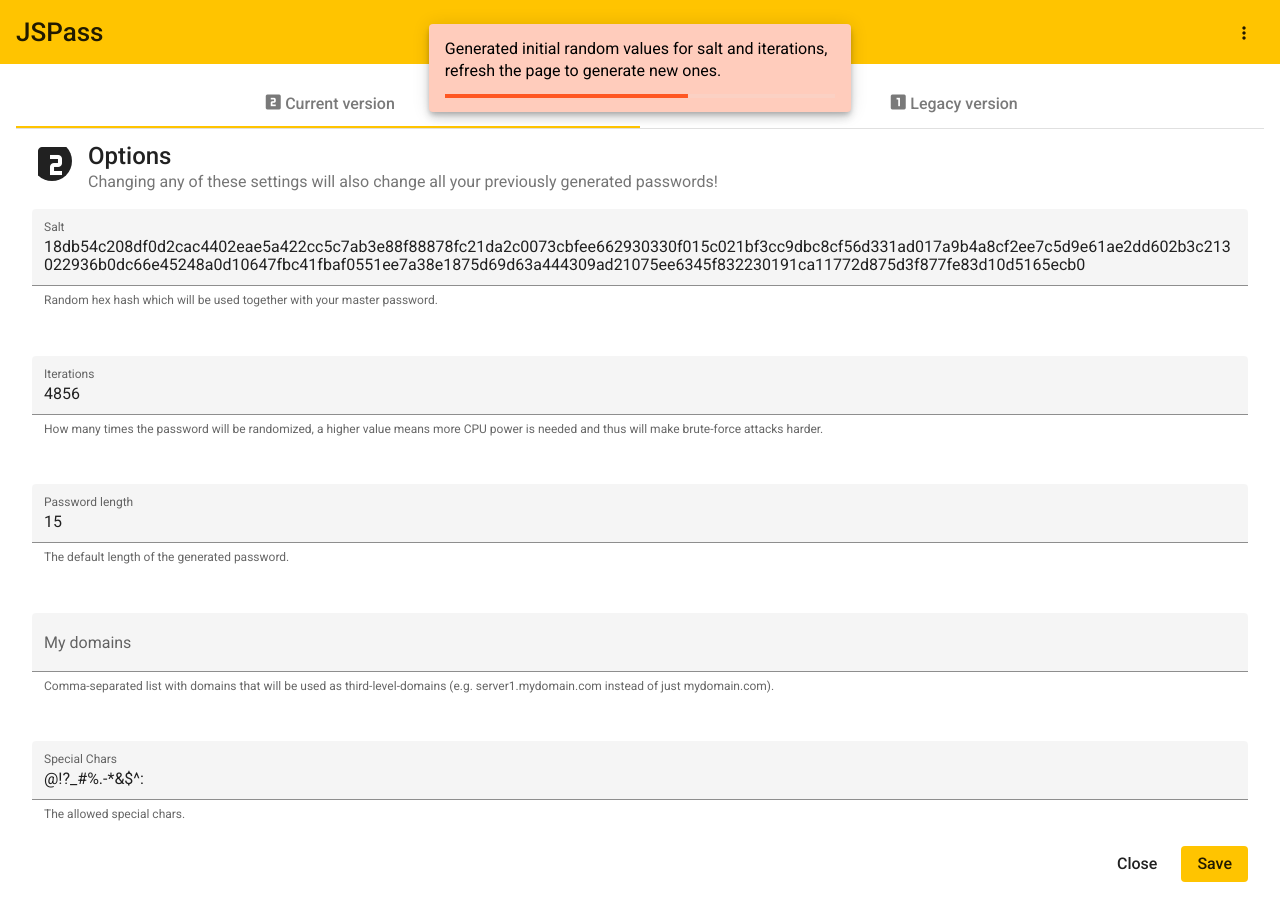
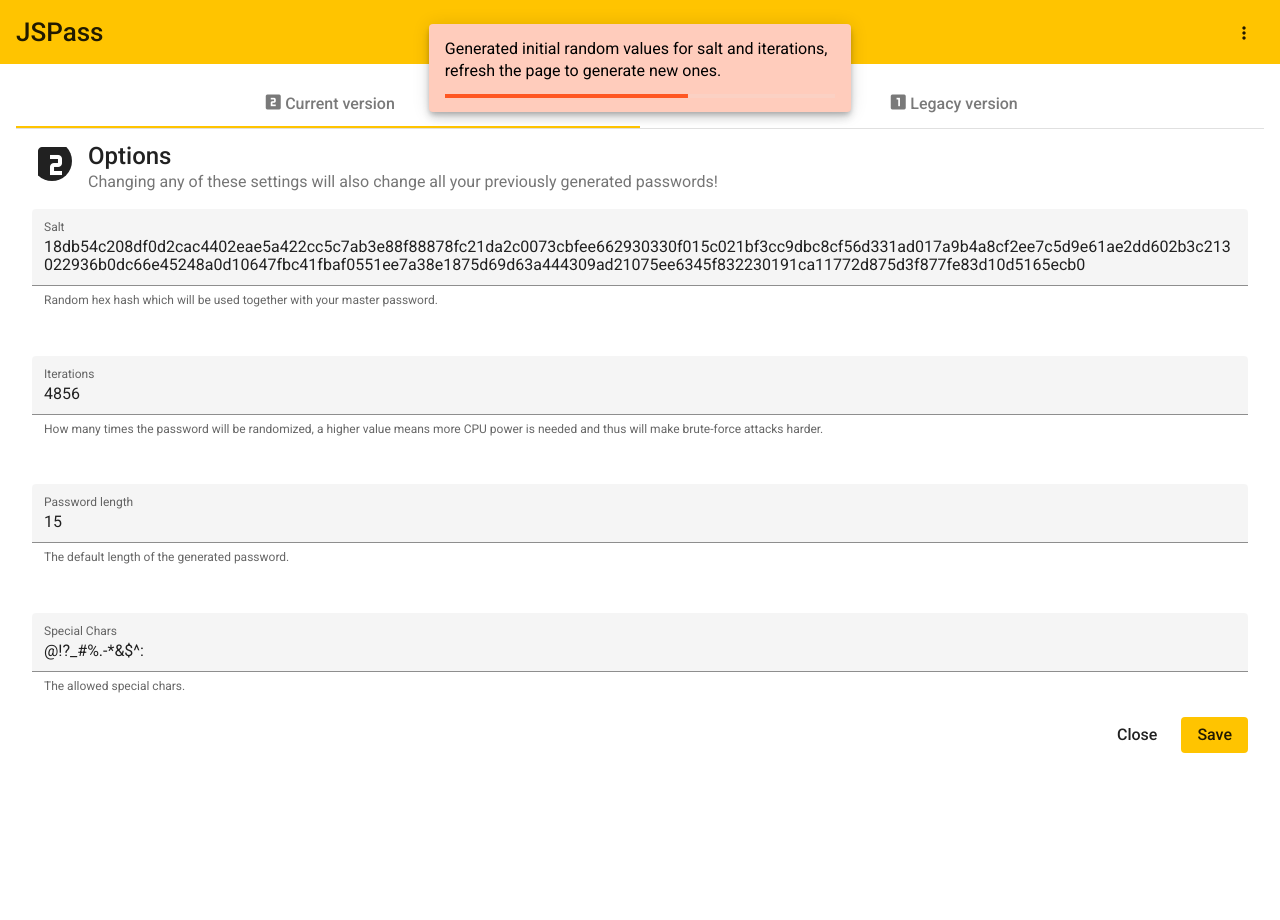
Before and after one commit to humbapa/jspass-website, an Angular app: page /options in a window 1280 px wide. Shown: the top 920 px of the page. After the commit the page ends 809 px from the top, so only its background shows below. Built offline with nearby package versions, Linux system fonts and the light colour scheme.

Commit message:
Remove myDomains as they are not needed

```diff
--- a/src/app/options-form/options-form.component.html
+++ b/src/app/options-form/options-form.component.html
@@ -75,26 +75,6 @@
       </p>
 
       <p>
-        <mat-form-field appearance="fill">
-          <mat-label>My domains</mat-label>
-          <input
-            matInput
-            formControlName="myDomains"
-            type="text"
-            autocomplete="off"
-          />
-          <mat-hint
-            >Comma-separated list with domains that will be used as
-            third-level-domains (e.g. server1.mydomain.com instead of just
-            mydomain.com).</mat-hint
-          >
-          <mat-error *ngIf="optionsForm.get('myDomains').invalid">{{
-            getErrorMessageForField("myDomains")
-          }}</mat-error>
-        </mat-form-field>
-      </p>
-
-      <p>
         <mat-form-field appearance="fill" hideRequiredMarker="true">
           <mat-label>Special Chars</mat-label>
           <input
--- a/src/app/options-form/options-form.component.ts
+++ b/src/app/options-form/options-form.component.ts
@@ -27,7 +27,6 @@ export class OptionsFormComponent implements OnInit, OnDestroy {
       salt: [''],
       iterations: [1],
       passwordLength: [15],
-      myDomains: [''],
       specialChars: ['@!?_#%.-*&$^:'],
     });
   }
--- a/src/app/options.ts
+++ b/src/app/options.ts
@@ -7,7 +7,5 @@ export class Options {
 
   public iterations: number;
 
-  public myDomains: string;
-
   public specialChars: string;
 }
```
